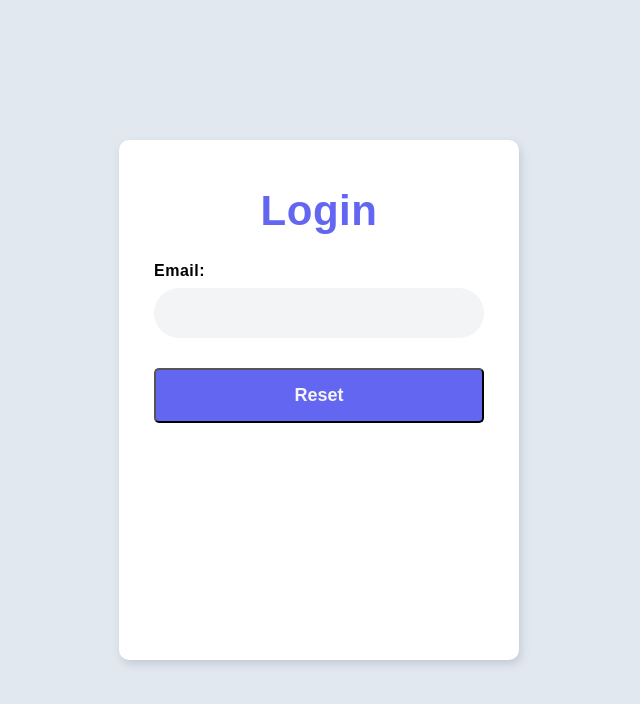
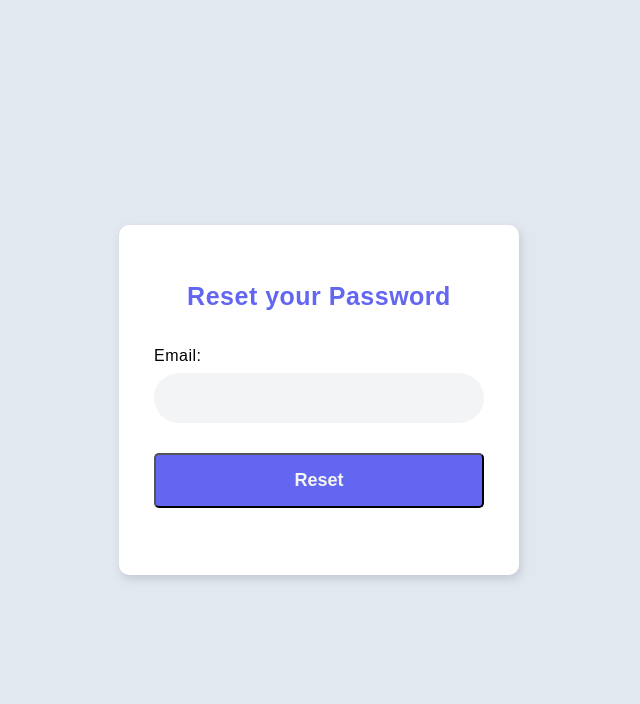
Before and after one commit to Hemant2384/Social_Media_App, a React (Create React App) app in the folder frontend/: page /forgot in a window 1280 px wide. Shown: the top 704 px of the page, without its empty margins (321-961 px from the left). Built offline with nearby package versions, Linux system fonts and the light colour scheme.

Commit message:
reset password feature

```diff
--- a/frontend/package.json
+++ b/frontend/package.json
@@ -7,6 +7,8 @@
     "@testing-library/react": "^13.4.0",
     "@testing-library/user-event": "^13.5.0",
     "axios": "^1.4.0",
+    "js-cookie": "^3.0.5",
+    "jwt-decode": "^3.1.2",
     "moment": "^2.29.4",
     "react": "^18.2.0",
     "react-cssfx-loading": "^2.1.0",
@@ -16,6 +18,7 @@
     "react-loader-spinner": "^5.3.4",
     "react-router-dom": "^6.13.0",
     "react-scripts": "^5.0.1",
+    "universal-cookie": "^4.0.4",
     "web-vitals": "^2.1.4"
   },
   "scripts": {
--- a/frontend/src/Login and Signup/NewPassword.js
+++ b/frontend/src/Login and Signup/NewPassword.js
@@ -1,9 +1,58 @@
-import React from 'react'
+import { React, useState } from "react";
+import axios from "axios";
+import { useNavigate, Link, Navigate } from "react-router-dom";
+import "./NewPassword.css";
 
 const NewPassword = () => {
+  const authenticated = localStorage.getItem("reset-token");
+  const navigate = useNavigate();
+  const [newPassword, setNewPassword] = useState("");
+
+  const handleSubmit = (e) => {
+    e.preventDefault();
+    axios
+      .post(`http://localhost:8000/resetPassword/${authenticated}`, {
+        password: newPassword,
+      })
+      .then((res) => {
+        console.log(res.data);
+        localStorage.removeItem("reset-token");
+        alert("Password reset successfully");
+        navigate("/");
+      })
+      .catch((err) => {
+        alert(err);
+      });
+    setNewPassword("");
+  };
+
   return (
-    <div>NewPassword</div>
-  )
-}
+    <>
+      {authenticated ? (
+        <>
+          <Navigate to="/login" />
+        </>
+      ) : (
+        <>
+          <form onSubmit={handleSubmit} className="reset">
+            <h3 className="reset-head">Enter your New Password</h3>
+            <label htmlFor="email">
+              New Password:
+              <input
+                className="input-form"
+                type="password"
+                value={newPassword}
+                onChange={(e) => setNewPassword(e.target.value)}
+              />
+            </label>
+            <button className="reset-button" type="submit">
+              Reset
+            </button>
+          </form>
+        </>
+      )}
+    </>
+  );
+};
 
-export default NewPassword
+export default NewPassword;
--- a/frontend/src/Login and Signup/ResetPassword.css
+++ b/frontend/src/Login and Signup/ResetPassword.css
@@ -0,0 +1,82 @@
+*:before,
+*:after{
+    padding: 0;
+    margin: 0;
+    box-sizing: border-box;
+}
+.reset{
+    height: 350px;
+    width: 400px;
+    background-color: black;
+    position: absolute;
+    transform: translate(-50%,-50%);
+    top: 50%;
+    left: 50%;
+    border-radius: 10px;
+    backdrop-filter: blur(10px);
+    border: 2px solid rgba(255,255,255,0.1);
+    background-color: #ffffff;
+    box-shadow: 2px 4px 8px #6b728040;
+    padding: 50px 35px;
+}
+*.reset{
+    font-family: 'Poppins',sans-serif;
+    color: #ffffff;
+    letter-spacing: 0.5px;
+    outline: none;
+    border: none;
+}
+.reset-head{
+    font-size: 25px;
+    font-weight: 750;
+    line-height: 42px;
+    text-align: center;
+    color: #6366f1;
+}
+.loader{
+    position: fixed !important;
+    top: 40%;
+    left: 50%;
+    height: 4em !important;
+    width: 4em !important;
+    border: 3px solid #6366f1 !important;
+}
+.loader::before{
+    background-color: #6366f1 !important;
+}
+label{
+    display: block;
+    margin-top: 30px;
+    font-size: 16px;
+    font-weight: 500;
+    color: black;
+}
+::placeholder{
+    color: #e5e5e5;
+}
+.reset-button{
+    margin-top: 30px;
+    width: 100%;
+    background-color: #6366f1;
+    color: whitesmoke;
+    padding: 15px 0;
+    font-size: 18px;
+    font-weight: 600;
+    border-radius: 5px;
+    cursor: pointer;
+}
+.logout-button{
+    width: 100%;
+    height: 100%;
+    cursor: pointer;
+}
+form h4{
+    font-size: 18px;
+    font-weight: 500;
+    text-align: center;
+    margin-top: 2em;
+}
+
+.navigate{
+    text-decoration: none;
+}
--- a/frontend/src/Login and Signup/ResetPassword.js
+++ b/frontend/src/Login and Signup/ResetPassword.js
@@ -1,6 +1,7 @@
 import {React, useState} from 'react'
 import axios from "axios";
 import { useNavigate, Link, Navigate } from "react-router-dom";
+import './ResetPassword.css'
 
 const ResetPassword = () => {
 
@@ -33,8 +34,8 @@ const ResetPassword = () => {
             </>
           ) : (
             <>
-              <form onSubmit={handleSubmit} className="login">
-                <h3 className="login-head">Login</h3>
+              <form onSubmit={handleSubmit} className="reset">
+                <h3 className="reset-head">Reset your Password</h3>
                 <label htmlFor="email">
                   Email:
                   <input
@@ -44,7 +45,7 @@ const ResetPassword = () => {
                     onChange={(e) => setEmail(e.target.value)}
                   />
                 </label>
-                <button className="login-button" type="submit">
+                <button className="reset-button" type="submit">
                   Reset
                 </button>
               </form>
--- a/frontend/src/Profile/Post.css
+++ b/frontend/src/Profile/Post.css
@@ -16,10 +16,16 @@ ul {
   padding: .5em 1em;
 
   background-color: transparent;
-  color: #6366f1;
 
   border: none;
   cursor: pointer;
+  transition: background-color 0.3s ease;
+  border: 1px solid #6366f1;
+}
+.btn:hover {
+  background-color: #6366f1;
+  color: #fff;
+  box-shadow: 0 0 5px rgba(0, 0, 0, 0.3);
 }
 
 .widget-post {
```
Also changed, not shown: frontend/src/Login and Signup/Login.js (+10 -0 lines), frontend/src/Profile/Post.js (+1 -1 lines), frontend/src/Login and Signup/NewPassword.css (added), 1 other file (tests, documents, lock files or other folders).
